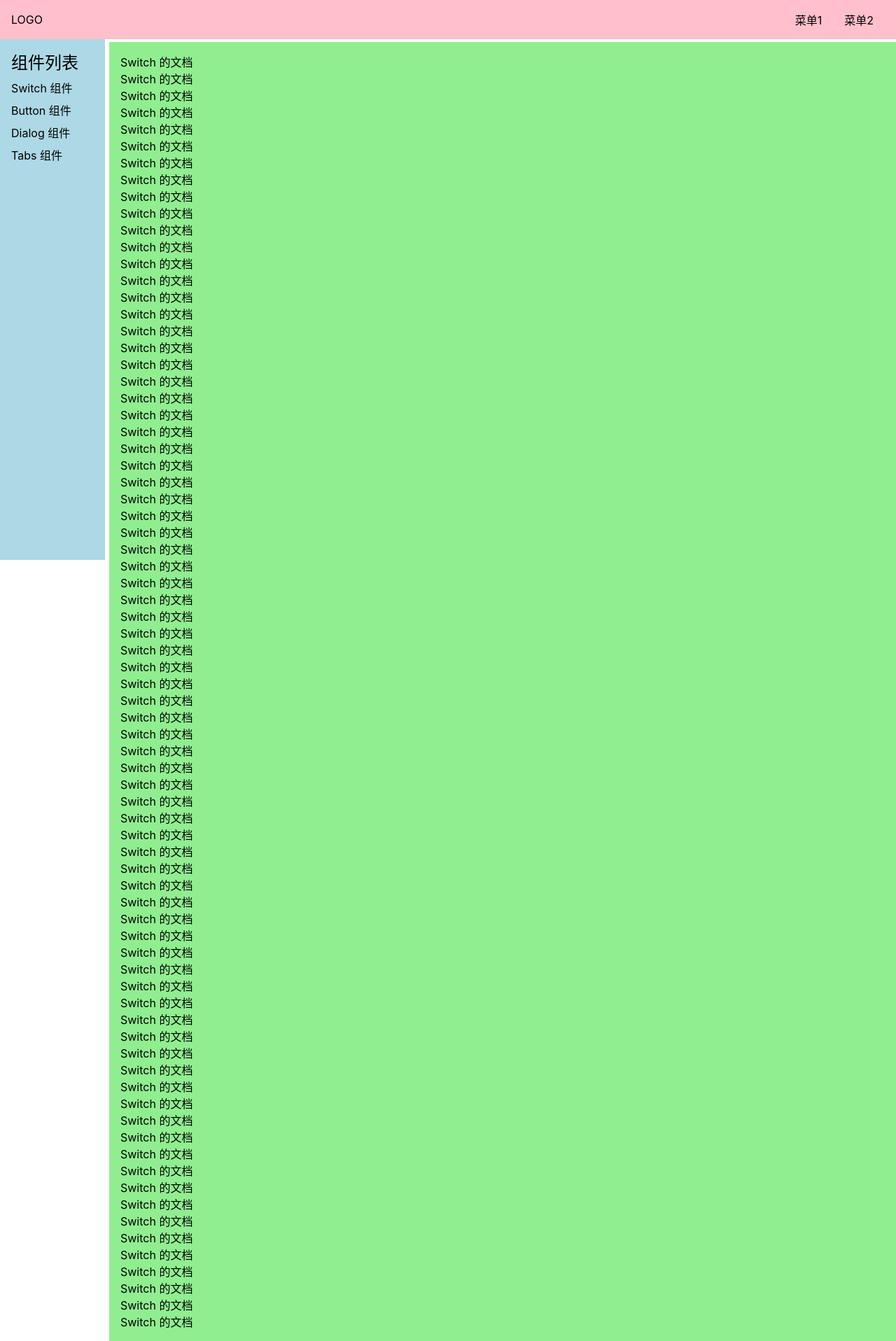
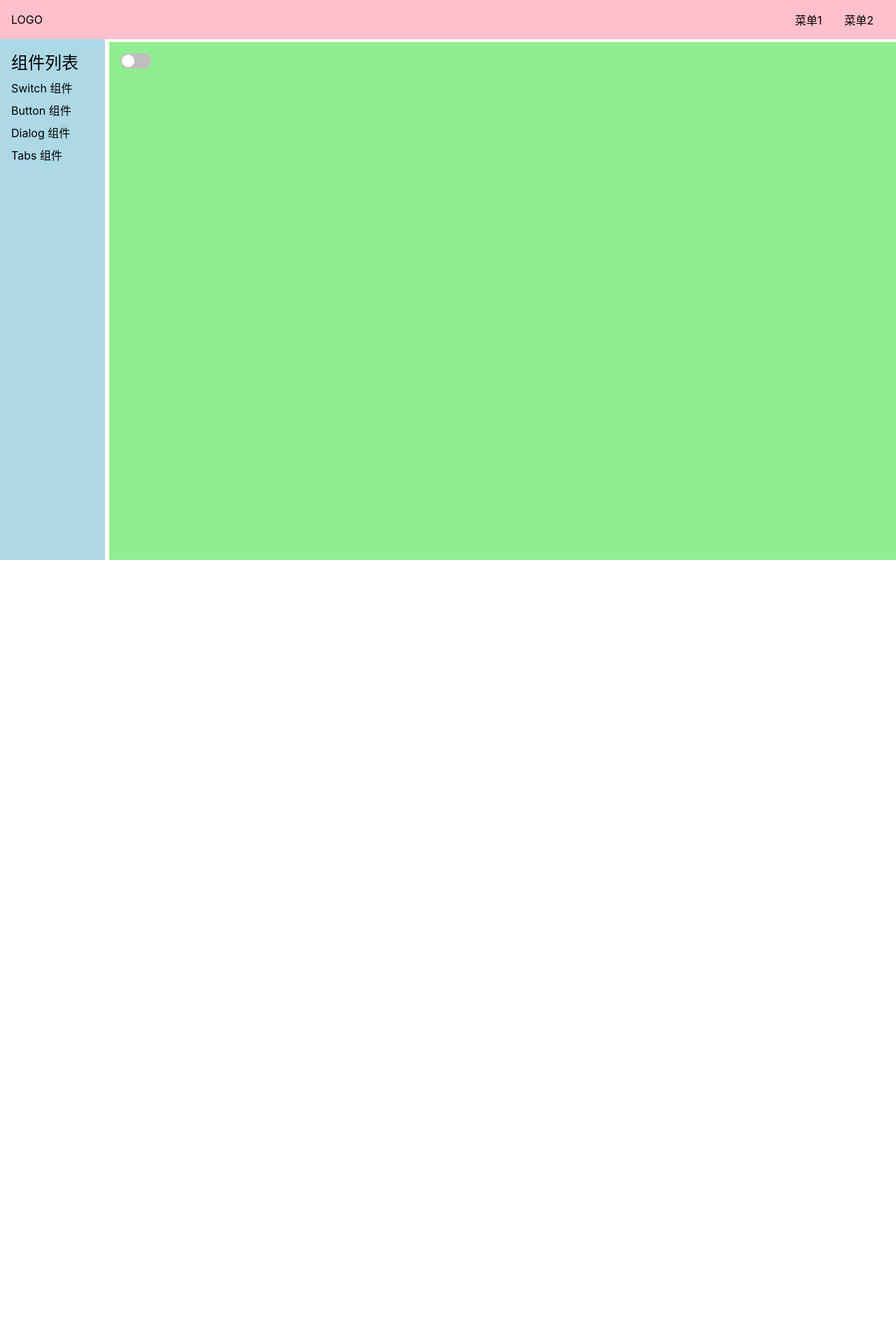
Before and after one commit to donghaoyi/gulu-ui, a Vue app: page /#/doc/switch in a window 1280 px wide. Shown: the whole page at 70% size. After the commit the page ends 800 px from the top, so only its background shows below. Built offline with nearby package versions, Linux system fonts and the light colour scheme.

Commit message:
switch demo 基本完成

```diff
--- a/src/components/Switchdemo.vue
+++ b/src/components/Switchdemo.vue
@@ -1,84 +1,24 @@
 <template>
 <div>
-    <p>Switch 的文档</p>
-    <p>Switch 的文档</p>
-    <p>Switch 的文档</p>
-    <p>Switch 的文档</p>
-    <p>Switch 的文档</p>
-    <p>Switch 的文档</p>
-    <p>Switch 的文档</p>
-    <p>Switch 的文档</p>
-    <p>Switch 的文档</p>
-    <p>Switch 的文档</p>
-    <p>Switch 的文档</p>
-    <p>Switch 的文档</p>
-    <p>Switch 的文档</p>
-    <p>Switch 的文档</p>
-    <p>Switch 的文档</p>
-    <p>Switch 的文档</p>
-    <p>Switch 的文档</p>
-    <p>Switch 的文档</p>
-    <p>Switch 的文档</p>
-    <p>Switch 的文档</p>
-    <p>Switch 的文档</p>
-    <p>Switch 的文档</p>
-    <p>Switch 的文档</p>
-    <p>Switch 的文档</p>
-    <p>Switch 的文档</p>
-    <p>Switch 的文档</p>
-    <p>Switch 的文档</p>
-    <p>Switch 的文档</p>
-    <p>Switch 的文档</p>
-    <p>Switch 的文档</p>
-    <p>Switch 的文档</p>
-    <p>Switch 的文档</p>
-    <p>Switch 的文档</p>
-    <p>Switch 的文档</p>
-    <p>Switch 的文档</p>
-    <p>Switch 的文档</p>
-    <p>Switch 的文档</p>
-    <p>Switch 的文档</p>
-    <p>Switch 的文档</p>
-    <p>Switch 的文档</p>
-    <p>Switch 的文档</p>
-    <p>Switch 的文档</p>
-    <p>Switch 的文档</p>
-    <p>Switch 的文档</p>
-    <p>Switch 的文档</p>
-    <p>Switch 的文档</p>
-    <p>Switch 的文档</p>
-    <p>Switch 的文档</p>
-    <p>Switch 的文档</p>
-    <p>Switch 的文档</p>
-    <p>Switch 的文档</p>
-    <p>Switch 的文档</p>
-    <p>Switch 的文档</p>
-    <p>Switch 的文档</p>
-    <p>Switch 的文档</p>
-    <p>Switch 的文档</p>
-    <p>Switch 的文档</p>
-    <p>Switch 的文档</p>
-    <p>Switch 的文档</p>
-    <p>Switch 的文档</p>
-    <p>Switch 的文档</p>
-    <p>Switch 的文档</p>
-    <p>Switch 的文档</p>
-    <p>Switch 的文档</p>
-    <p>Switch 的文档</p>
-    <p>Switch 的文档</p>
-    <p>Switch 的文档</p>
-    <p>Switch 的文档</p>
-    <p>Switch 的文档</p>
-    <p>Switch 的文档</p>
-    <p>Switch 的文档</p>
-    <p>Switch 的文档</p>
-    <p>Switch 的文档</p>
-    <p>Switch 的文档</p>
-    <p>Switch 的文档</p>
-    <p>Switch 的文档</p>
+    <Switch v-model:value="bool" />
 </div>
 </template>
 
 <script>
-export default {};
+import Switch from "../lib/Switch.vue";
+import {
+    ref
+} from "vue";
+export default {
+    name: "",
+    components: {
+        Switch,
+    },
+    setup() {
+        const bool = ref(false);
+        return {
+            bool
+        };
+    },
+};
 </script>
--- /dev/null
+++ b/src/lib/Switch.vue
@@ -0,0 +1,74 @@
+<template>
+<button @click="toggle" :class="{checked:value}">
+    <span></span>
+</button>
+</template>
+
+<script lang="ts">
+import {
+    ref
+} from "vue";
+export default {
+    props: {
+        value: Boolean,
+    },
+    setup(props, context) {
+        const toggle = () => {
+            context.emit("update:value", !props.value);
+        };
+        return {
+            toggle
+        };
+    }
+};
+</script>
+
+<style lang="scss" scoped>
+$h: 22px;
+$h2: $h - 4px;
+
+button {
+    height: $h;
+    width: $h * 2;
+    border: none;
+    background: #bfbfbf;
+    border-radius: $h/2;
+    position: relative;
+
+    >span {
+        position: absolute;
+        top: 2px;
+        left: 2px;
+        height: $h2;
+        width: $h2;
+        background: white;
+        border-radius: $h2 / 2;
+        transition: all 250ms;
+    }
+
+    &.checked {
+        background: #1890ff;
+
+        >span {
+            left: calc(100% - #{$h2} - 2px);
+        }
+    }
+
+    &:focus {
+        outline: none;
+    }
+
+    &:active {
+        >span {
+            width: $h2 + 4px;
+        }
+    }
+
+    &.checked:active {
+        >span {
+            width: $h2 + 4px;
+            margin-left: -4px;
+        }
+    }
+}
+</style>
```
